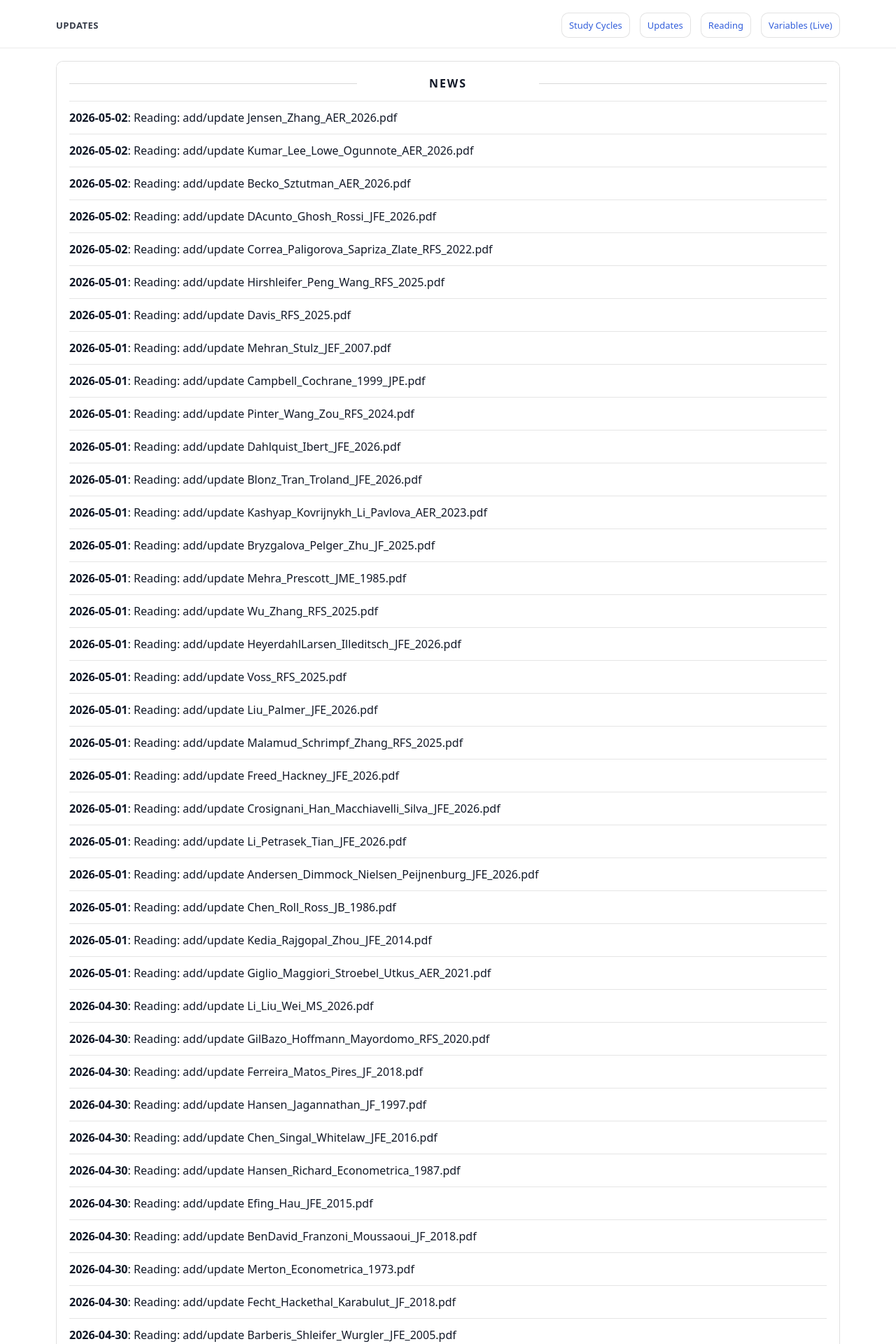
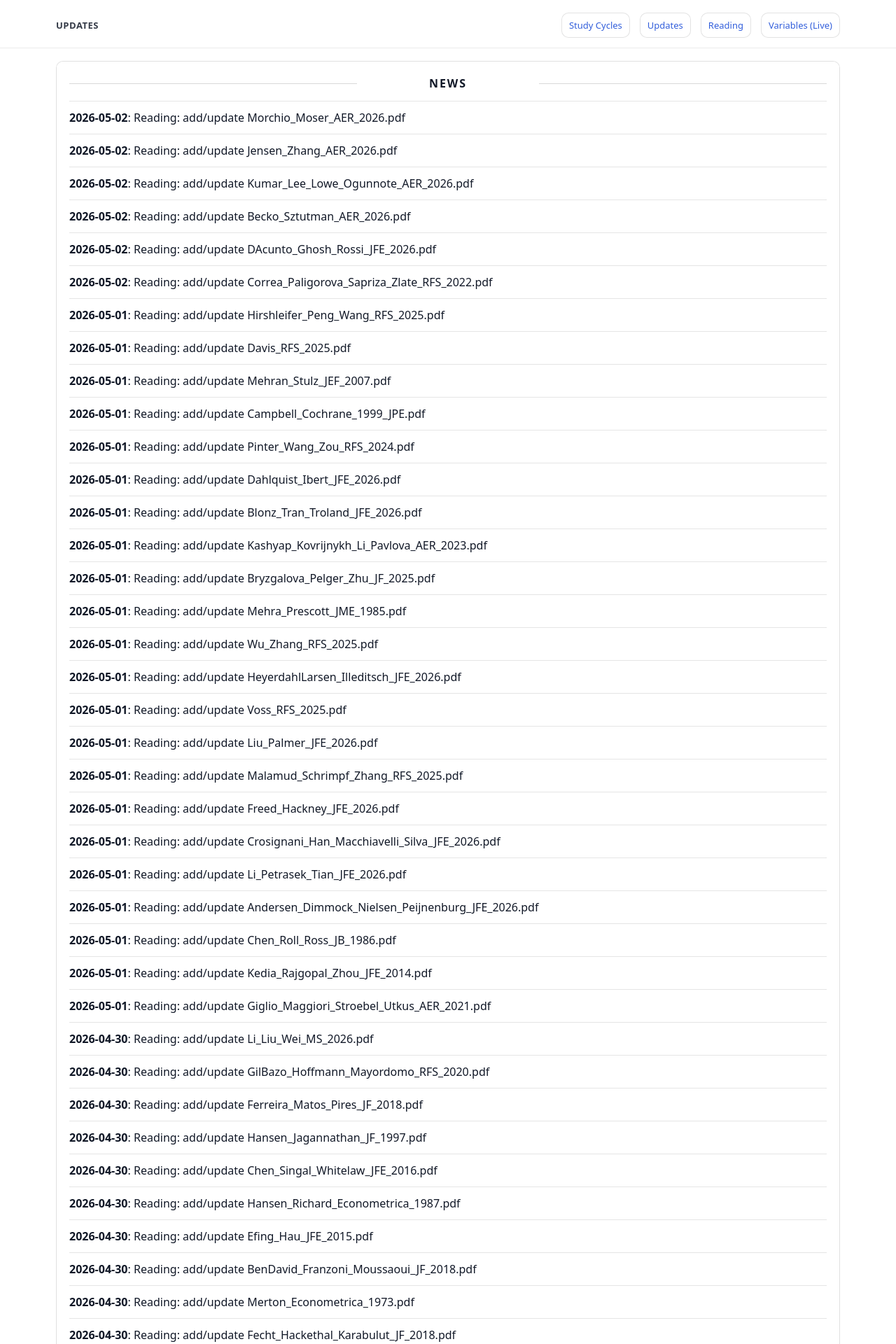
Before and after one commit to yaxinzn/study-archive, a Jekyll site: the page built from updates/index.md, in a window 1280 px wide. Shown: the top 1920 px of the page at 70% size. Built offline with Jekyll 4.4.1, drawn with Linux system fonts in a browser that asks for light colours; some of the changed text lies outside the part shown.

Commit message:
chore: update NEWS feed

```diff
--- a/_data/news.yml
+++ b/_data/news.yml
@@ -1,4 +1,7 @@
 # Auto-generated update history (sorted newest -> oldest). Do not edit manually.
+- ts: "1777714213"
+  date: "2026-05-02"
+  title: "Reading: add/update Morchio_Moser_AER_2026.pdf"
 - ts: "1777713963"
   date: "2026-05-02"
   title: "Reading: add/update Jensen_Zhang_AER_2026.pdf"
```
